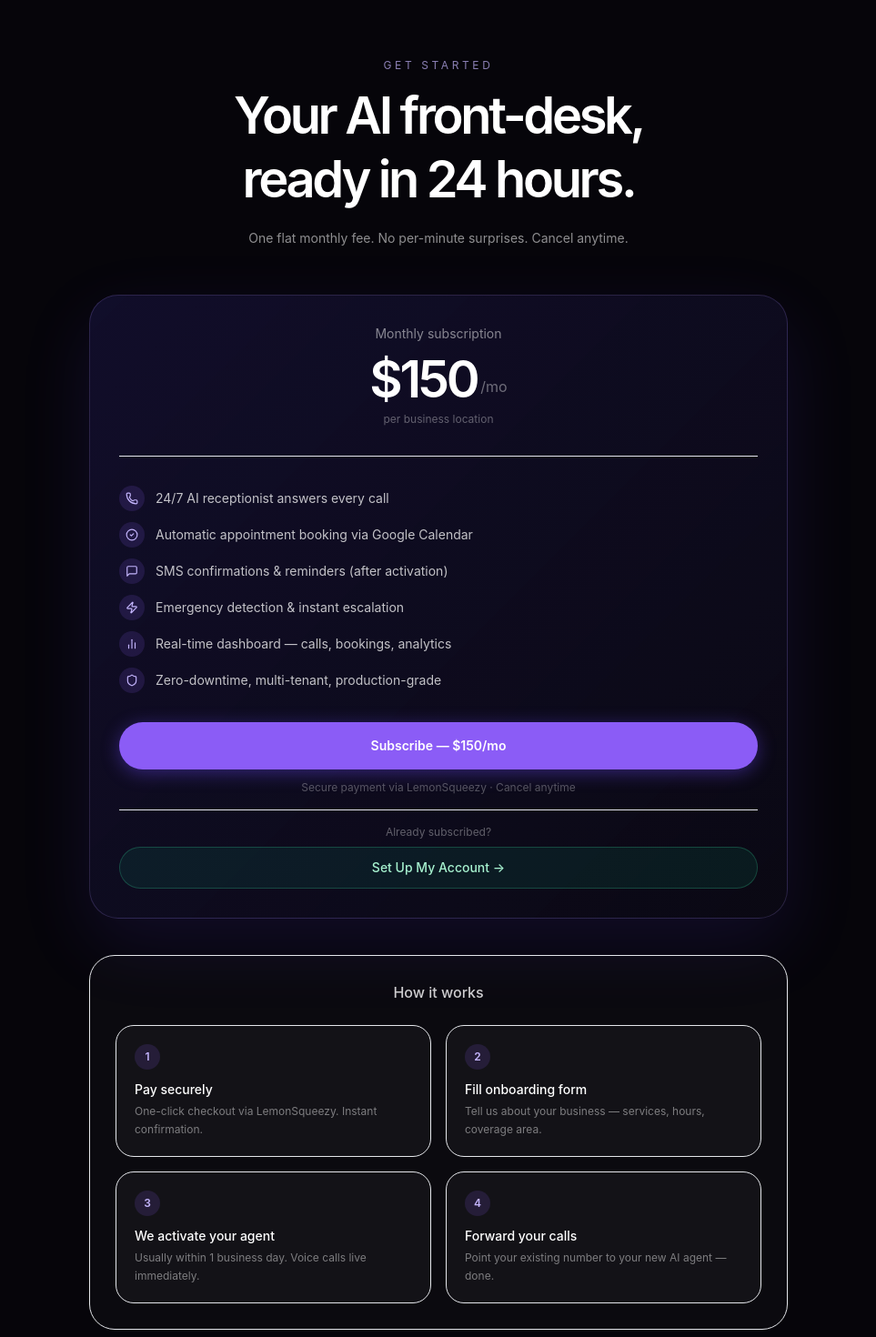
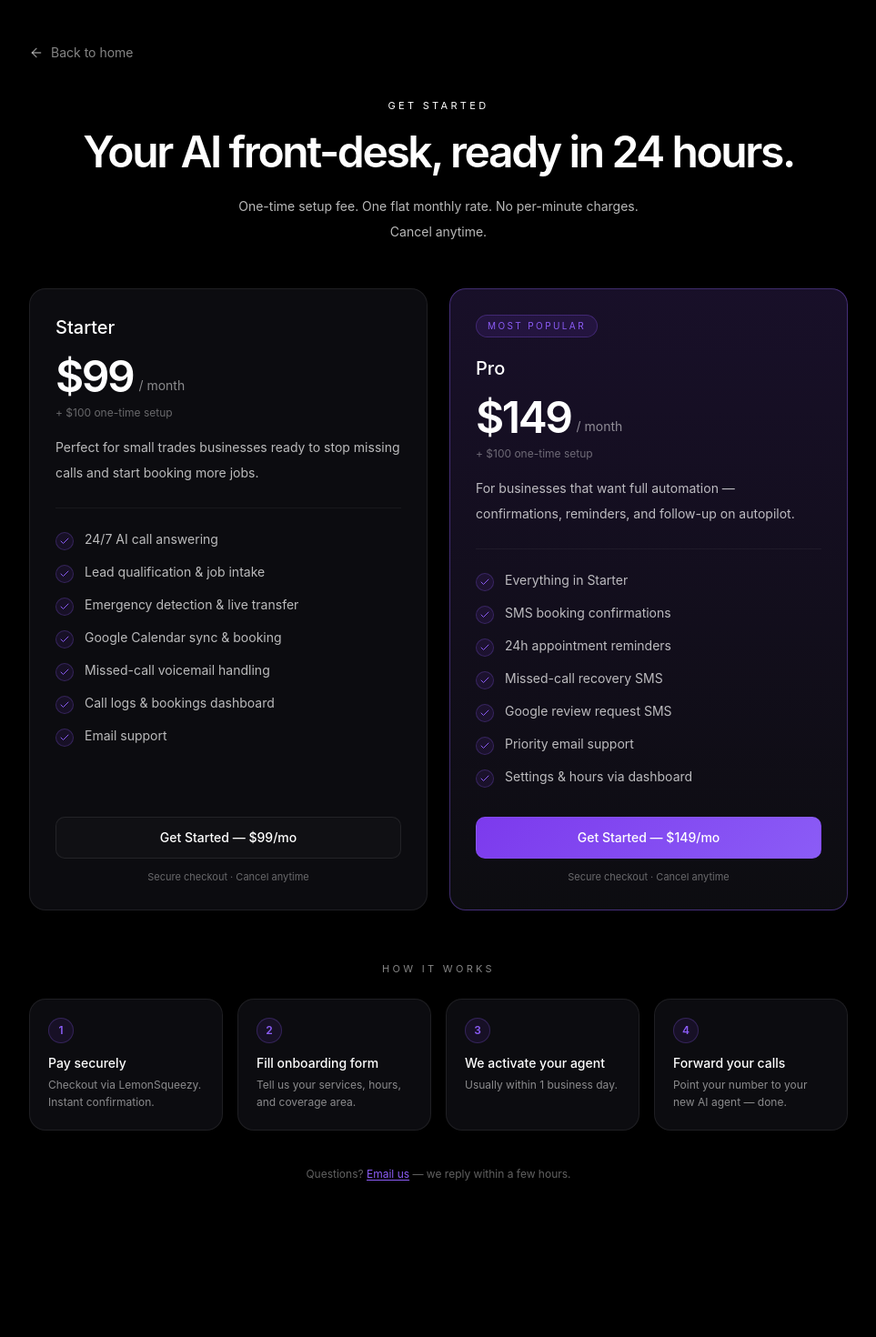
Before and after one commit to ItsArupSaha/frontdesk_ai_agent, a React (Vite) app in the folder frontend/: page /payment in a window 1280 px wide. Shown: the top 1470 px of the page at 91% size, without its empty margins (158-1121 px from the left). After the commit the page ends 1347 px from the top, so only its background shows below. Built offline with nearby package versions, Linux system fonts and the light colour scheme; no server answers.

Commit message:
landing page is done!

```diff
--- a/frontend/src/pages/PaymentPage.tsx
+++ b/frontend/src/pages/PaymentPage.tsx
@@ -1,110 +1,165 @@
-import { CheckCircle2, Zap, Phone, MessageSquare, BarChart2, Shield } from "lucide-react";
+import { Check, ArrowLeft } from "lucide-react";
 import { Link } from "react-router-dom";
+import { rootStyles } from "../lib/design-tokens";
 
-// Replace this URL with your actual LemonSqueezy product/checkout URL.
-const LEMONSQUEEZY_CHECKOUT_URL = "https://arupsaha.lemonsqueezy.com/buy/YOUR_PRODUCT_ID";
+const CHECKOUT_STARTER = "https://arupsaha.lemonsqueezy.com/buy/STARTER_PRODUCT_ID";
+const CHECKOUT_PRO = "https://arupsaha.lemonsqueezy.com/buy/PRO_PRODUCT_ID";
 
-const features = [
-  { icon: Phone, text: "24/7 AI receptionist answers every call" },
-  { icon: CheckCircle2, text: "Automatic appointment booking via Google Calendar" },
-  { icon: MessageSquare, text: "SMS confirmations & reminders (after activation)" },
-  { icon: Zap, text: "Emergency detection & instant escalation" },
-  { icon: BarChart2, text: "Real-time dashboard — calls, bookings, analytics" },
-  { icon: Shield, text: "Zero-downtime, multi-tenant, production-grade" },
+const plans = [
+  {
+    name: "Starter",
+    price: "$99",
+    setupFee: "$100 one-time setup",
+    description: "Perfect for small trades businesses ready to stop missing calls and start booking more jobs.",
+    checkoutUrl: CHECKOUT_STARTER,
+    featured: false,
+    features: [
+      "24/7 AI call answering",
+      "Lead qualification & job intake",
+      "Emergency detection & live transfer",
+      "Google Calendar sync & booking",
+      "Missed-call voicemail handling",
+      "Call logs & bookings dashboard",
+      "Email support",
+    ],
+  },
+  {
+    name: "Pro",
+    price: "$149",
+    setupFee: "$100 one-time setup",
+    description: "For businesses that want full automation — confirmations, reminders, and follow-up on autopilot.",
+    checkoutUrl: CHECKOUT_PRO,
+    featured: true,
+    features: [
+      "Everything in Starter",
+      "SMS booking confirmations",
+      "24h appointment reminders",
+      "Missed-call recovery SMS",
+      "Google review request SMS",
+      "Priority email support",
+      "Settings & hours via dashboard",
+    ],
+  },
 ];
 
 const steps = [
-  { step: "1", title: "Pay securely", body: "One-click checkout via LemonSqueezy. Instant confirmation." },
-  { step: "2", title: "Fill onboarding form", body: "Tell us about your business — services, hours, coverage area." },
-  { step: "3", title: "We activate your agent", body: "Usually within 1 business day. Voice calls live immediately." },
-  { step: "4", title: "Forward your calls", body: "Point your existing number to your new AI agent — done." },
+  { n: "1", title: "Pay securely", body: "Checkout via LemonSqueezy. Instant confirmation." },
+  { n: "2", title: "Fill onboarding form", body: "Tell us your services, hours, and coverage area." },
+  { n: "3", title: "We activate your agent", body: "Usually within 1 business day." },
+  { n: "4", title: "Forward your calls", body: "Point your number to your new AI agent — done." },
 ];
 
 export default function PaymentPage() {
   return (
-    <div className="min-h-screen bg-[#06050a] px-4 py-16 text-white">
-      <div className="mx-auto max-w-3xl">
-        {/* Header */}
+    <div style={rootStyles} className="min-h-screen bg-[var(--bg-primary)] px-4 py-12 text-[var(--text-primary)] sm:px-6 lg:px-8">
+      <div className="mx-auto max-w-[900px]">
+        <Link
+          to="/"
+          className="mb-10 inline-flex items-center gap-2 text-sm text-[var(--text-muted)] transition-colors hover:text-white"
+        >
+          <ArrowLeft className="h-4 w-4" />
+          Back to home
+        </Link>
+
         <div className="mb-12 text-center">
-          <p className="mb-3 text-xs uppercase tracking-[0.3em] text-violet-300/70">Get Started</p>
-          <h1 className="text-[clamp(2rem,5vw,3.5rem)] font-semibold leading-tight tracking-[-0.06em]">
-            Your AI front-desk,<br />ready in 24 hours.
+          <p className="mb-3 text-[11px] uppercase tracking-[0.3em] text-[var(--accent-bright)]/70">Get Started</p>
+          <h1 className="text-[clamp(1.9rem,4vw,3rem)] font-semibold leading-tight tracking-[-0.05em] text-white">
+            Your AI front-desk, ready in 24 hours.
           </h1>
-          <p className="mx-auto mt-4 max-w-md text-sm leading-7 text-white/55">
-            One flat monthly fee. No per-minute surprises. Cancel anytime.
+          <p className="mx-auto mt-4 max-w-md text-sm leading-7 text-[var(--text-secondary)]">
+            One-time setup fee. One flat monthly rate. No per-minute charges. Cancel anytime.
           </p>
         </div>
 
-        {/* Pricing card */}
-        <div className="mb-10 rounded-[32px] border border-violet-400/20 bg-[linear-gradient(135deg,rgba(70,56,190,0.18),rgba(11,9,20,0.95))] p-8 text-center shadow-[0_28px_80px_rgba(109,74,255,0.12)]">
-          <p className="text-sm text-white/50">Monthly subscription</p>
-          <div className="mt-3 flex items-end justify-center gap-1">
-            <span className="text-[3.5rem] font-semibold leading-none tracking-[-0.06em] text-white">$150</span>
-            <span className="mb-2 text-white/40">/mo</span>
+        {/* Plan cards */}
+        <div className="grid gap-6 md:grid-cols-2">
+          {plans.map((plan) => (
+            <div
+              key={plan.name}
+              className={[
+                "relative flex h-full flex-col rounded-[var(--radius-card)] border p-7",
+                plan.featured
+                  ? "border-[rgba(139,92,246,0.4)] bg-[linear-gradient(180deg,rgba(25,16,42,0.97),rgba(13,13,17,0.98))]"
+                  : "border-[var(--border-default)] bg-[rgba(13,13,17,0.96)]",
+              ].join(" ")}
+            >
+              {plan.featured && (
+                <span className="mb-5 inline-flex w-fit rounded-full border border-[rgba(139,92,246,0.28)] bg-[rgba(124,58,237,0.12)] px-3 py-1 text-[10px] uppercase tracking-[0.24em] text-[var(--accent-bright)]">
+                  Most Popular
+                </span>
+              )}
+
+              <h3 className="text-xl font-medium text-white">{plan.name}</h3>
+
+              <div className="mt-4 flex items-end gap-1.5">
+                <span className="text-5xl font-semibold tracking-[-0.05em] text-white">{plan.price}</span>
+                <span className="mb-1 text-sm text-[var(--text-muted)]">/ month</span>
               </div>
-          <p className="mt-2 text-xs text-white/35">per business location</p>
+              <p className="mt-2 text-xs text-[var(--text-low)]">+ {plan.setupFee}</p>
 
-          <div className="my-8 border-t border-white/8" />
+              <p className="mt-4 text-sm leading-7 text-[var(--text-secondary)]">{plan.description}</p>
 
-          <ul className="space-y-3 text-left">
-            {features.map((f) => {
-              const Icon = f.icon;
-              return (
-                <li key={f.text} className="flex items-center gap-3 text-sm text-white/75">
-                  <span className="flex h-7 w-7 shrink-0 items-center justify-center rounded-full bg-violet-500/15">
-                    <Icon className="h-3.5 w-3.5 text-violet-300" />
+              <div className="my-6 h-px bg-[var(--border-muted)]" />
+
+              <ul className="flex-1 space-y-3.5">
+                {plan.features.map((feature) => (
+                  <li key={feature} className="flex items-start gap-3 text-sm text-[var(--text-secondary)]">
+                    <span className="mt-0.5 inline-flex h-5 w-5 shrink-0 items-center justify-center rounded-full border border-[rgba(139,92,246,0.25)] bg-[rgba(124,58,237,0.1)]">
+                      <Check className="h-3 w-3 text-[var(--accent-bright)]" />
                     </span>
-                  {f.text}
+                    <span>{feature}</span>
                   </li>
-              );
-            })}
+                ))}
               </ul>
 
+              <div className="mt-auto pt-8">
                 <a
-            href={LEMONSQUEEZY_CHECKOUT_URL}
+                  href={plan.checkoutUrl}
                   target="_blank"
                   rel="noopener noreferrer"
-            className="mt-8 flex w-full items-center justify-center gap-2 rounded-full bg-violet-500 py-4 text-sm font-semibold text-white shadow-[0_4px_20px_rgba(109,74,255,0.4)] transition-colors hover:bg-violet-400"
+                  className={[
+                    "inline-flex w-full items-center justify-center rounded-[var(--radius-button)] border px-4 py-3 text-sm font-medium transition-colors duration-200",
+                    plan.featured
+                      ? "border-[rgba(139,92,246,0.35)] bg-[linear-gradient(135deg,#7C3AED_0%,#8B5CF6_100%)] text-white shadow-[var(--shadow-button)]"
+                      : "border-[var(--border-default)] bg-[rgba(255,255,255,0.02)] text-[var(--text-primary)] hover:border-[rgba(139,92,246,0.28)] hover:bg-[rgba(255,255,255,0.04)]",
+                  ].join(" ")}
                 >
-            Subscribe — $150/mo
+                  Get Started — {plan.price}/mo
                 </a>
-          <p className="mt-3 text-xs text-white/30">Secure payment via LemonSqueezy · Cancel anytime</p>
-
-          <div className="mt-4 border-t border-white/8 pt-4">
-            <p className="text-xs text-white/35 mb-2">Already subscribed?</p>
-            <Link
-              to="/onboarding"
-              className="flex w-full items-center justify-center gap-2 rounded-full border border-emerald-400/25 bg-emerald-500/10 py-3 text-sm font-medium text-emerald-200 transition-colors hover:bg-emerald-500/18"
-            >
-              Set Up My Account →
-            </Link>
+                <p className="mt-3 text-center text-[11px] text-[var(--text-low)]">
+                  Secure checkout · Cancel anytime
+                </p>
               </div>
+            </div>
+          ))}
         </div>
 
         {/* How it works */}
-        <div className="rounded-[28px] border border-white/8 bg-white/[0.02] p-7">
-          <h2 className="mb-6 text-center text-base font-medium text-white/80">How it works</h2>
-          <div className="grid gap-4 sm:grid-cols-2">
+        <div className="mt-14">
+          <h2 className="mb-6 text-center text-[11px] uppercase tracking-[0.3em] text-[var(--text-muted)]">
+            How it works
+          </h2>
+          <div className="grid gap-4 sm:grid-cols-2 lg:grid-cols-4">
             {steps.map((s) => (
               <div
-                key={s.step}
-                className="rounded-[20px] border border-white/8 bg-white/[0.03] p-5"
+                key={s.n}
+                className="rounded-[var(--radius-card)] border border-[var(--border-default)] bg-[rgba(13,13,17,0.96)] p-5"
               >
-                <div className="mb-3 flex h-7 w-7 items-center justify-center rounded-full bg-violet-500/15 text-xs font-semibold text-violet-300">
-                  {s.step}
+                <div className="mb-3 flex h-7 w-7 items-center justify-center rounded-full border border-[rgba(139,92,246,0.25)] bg-[rgba(124,58,237,0.1)] text-xs font-semibold text-[var(--accent-bright)]">
+                  {s.n}
                 </div>
                 <p className="mb-1 text-sm font-medium text-white">{s.title}</p>
-                <p className="text-xs leading-relaxed text-white/45">{s.body}</p>
+                <p className="text-xs leading-relaxed text-[var(--text-muted)]">{s.body}</p>
               </div>
             ))}
           </div>
         </div>
 
-        <p className="mt-8 text-center text-xs text-white/28">
-          Questions before subscribing?{" "}
+        <p className="mt-10 text-center text-xs text-[var(--text-low)]">
+          Questions?{" "}
           <a
             href="mailto:growwitharup@gmail.com"
-            className="text-violet-300 underline underline-offset-2"
+            className="text-[var(--accent-bright)] underline underline-offset-2 hover:opacity-80"
           >
             Email us
           </a>{" "}
```
Lines whose indentation alone changed are shown as unchanged.
